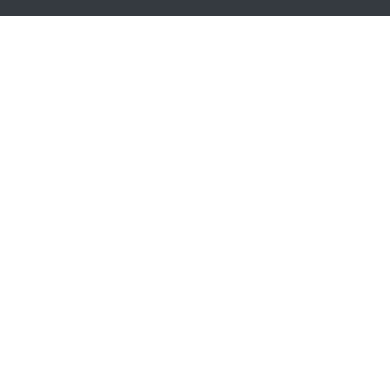
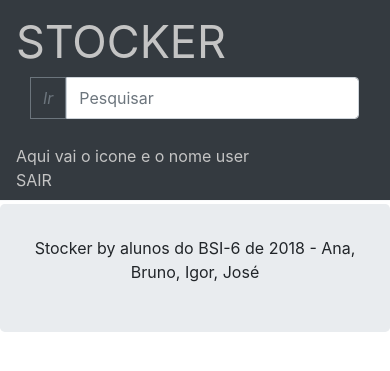
Before and after one commit to josesneto/stocker-demo, a Django app: page / in a window 390 px wide. Shown: the top 371 px of the page. Run offline with Django 3.2, Linux system fonts and the light colour scheme; parts of the project's set-up code (start-up, migrations or seed data) failed here and were passed over; some libraries are stand-ins or nearby versions.

Commit message:
esqueleto template base pronto

```diff
--- a/stocker_project/templates/stocker/base.html
+++ b/stocker_project/templates/stocker/base.html
@@ -10,20 +10,52 @@
 	{% block title_block %}
  	{% endblock %}
 	</title>
+	<style>
+		nav {
+			color: #C4C4C4;
+		}
+		#logo {
+			font-size: 45px;
+		}
+
+	</style>
 </head>
 <body>
-	<nav class="navbar navbar-dark bg-dark">
-	  <!-- Navbar content -->
+	<nav class="row navbar navbar-dark bg-dark">
+		<div class="col-md-2" id="logo">STOCKER</div>
+		<div class="col-md-2"></div>
+		<div class="col-md-3" id="pesquisa">
+			<div class="input-group col-md-12">
+				<span class="input-group-append">
+					<button class="btn btn-outline-secondary" type="button">
+						<i class="fa fa-search">Ir</i> <!-- Aqui vai o icone -->
+					</button>
+				  </span>
+				<input class="form-control py-2" type="search" placeholder="Pesquisar" id="example-search-input"/>
+			</div>
+			<!-- BARRA DE PESQUISA -->
+		</div>
+		<div class="col-md-1"></div>
+		<div class="col-md-3" id="area-user">
+			<img id="icone-user"/>
+			<div id="nome-user"> Aqui vai o icone e o nome user </div>
+		</div>
+		<div class="col-md-1">SAIR</div>
 	</nav>
-			<div class="row-sm-3" id="sidebar">
+	<div id="corpo" class="row">
+			<div class="col-md-3 bg-light" id="sidebar">
 				{% block sidebar %}
 				{% endblock %}
 			</div>
-				<div class="row-sm-1"></div>
-				<div class="row-sm-7" id="conteudo">
+				<div class="col-md-1"></div>
+				<div class="col-md-7" id="conteudo">
 					{% block conteudo %}
 					{% endblock %}
 				</div>
-				<div class="row-sm-1"></div>
+				<div class="col-md-1"></div>
+	</div>
+	<div class="jumbotron text-center" style="margin-bottom:0">
+  <p>Stocker by alunos do BSI-6 de 2018 - Ana, Bruno, Igor, José</p>
+</div>
 </body>
 </html>
```
